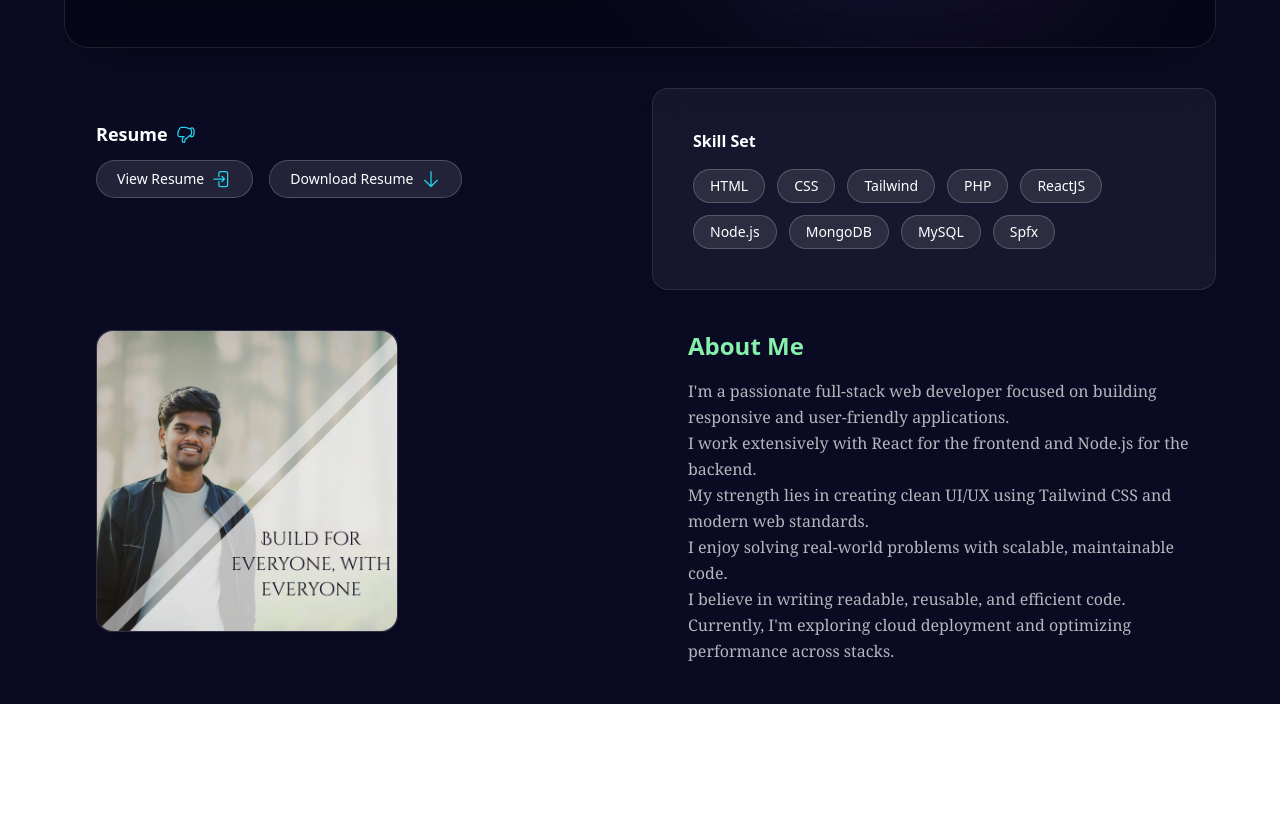
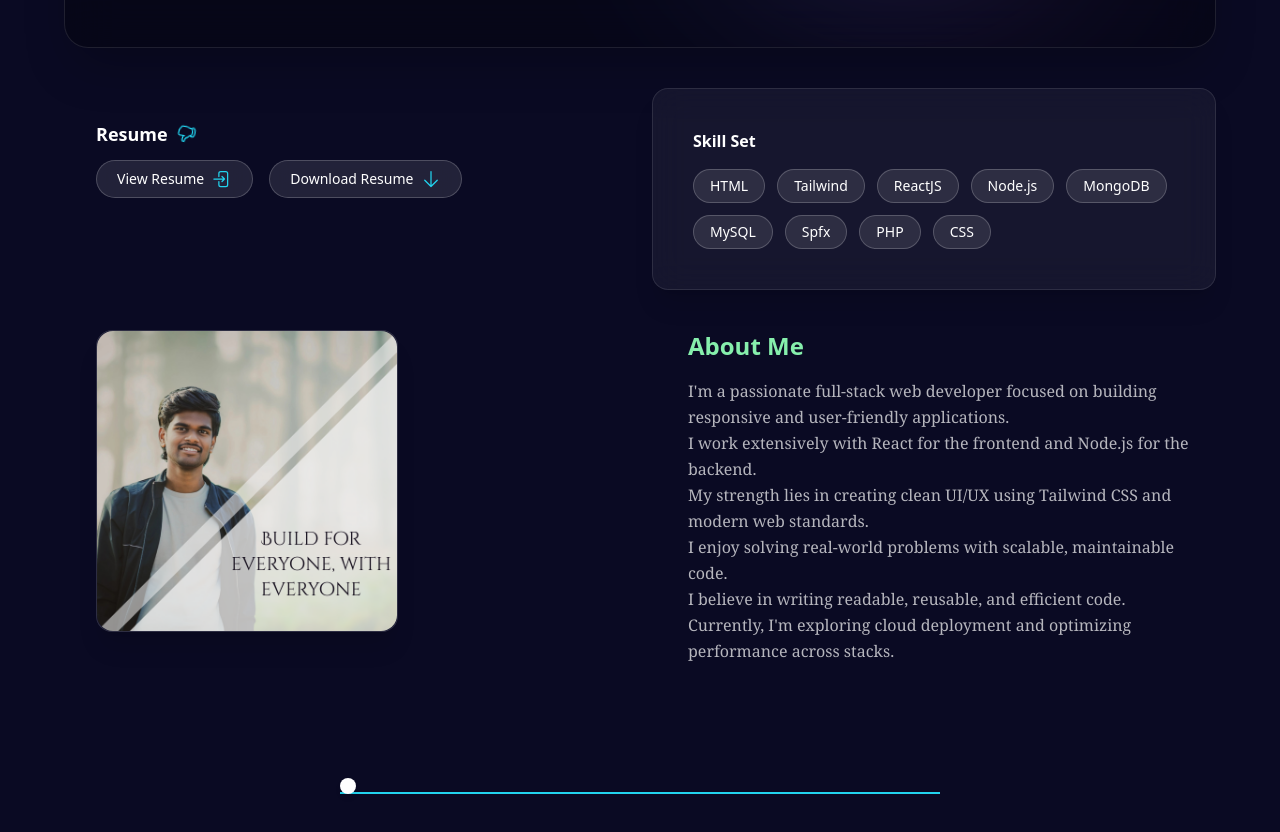
Before and after one commit to manojcoders/protfilo, a React (Create React App) app: page / in a window 1280 px wide. Shown: the part 440-1272 px from the top of the page. Before the commit the page ends 1144 px from the top, so only its background shows below. Built offline with nearby package versions, Linux system fonts and the light colour scheme; the HTML template or start-up script is replaced by a standard one.

Commit message:
Add scroll-based runner animation using Heroicons

```diff
--- a/package.json
+++ b/package.json
@@ -8,8 +8,10 @@
     "@testing-library/jest-dom": "^6.6.3",
     "@testing-library/react": "^16.3.0",
     "@testing-library/user-event": "^13.5.0",
+    "framer-motion": "^12.23.0",
     "react": "^19.1.0",
     "react-dom": "^19.1.0",
+    "react-intersection-observer": "^9.16.0",
     "react-router-dom": "^7.6.3",
     "react-scripts": "5.0.1",
     "web-vitals": "^2.1.4"
--- /dev/null
+++ b/src/AnimatedLine.jsx
@@ -0,0 +1,68 @@
+import React, { useEffect, useState } from "react";
+import { motion, AnimatePresence } from "framer-motion";
+
+const ScrollRunner = () => {
+  const [scrollProgress, setScrollProgress] = useState(0);
+  const [showRunner, setShowRunner] = useState(false);
+
+  useEffect(() => {
+    const handleScroll = () => {
+      const scrollTop = window.scrollY;
+      const docHeight = document.body.scrollHeight - window.innerHeight;
+      const progress = scrollTop / docHeight;
+
+      setScrollProgress(progress);
+      setShowRunner(progress > 0.6); // Change to runner at 60%
+    };
+
+    window.addEventListener("scroll", handleScroll);
+    return () => window.removeEventListener("scroll", handleScroll);
+  }, []);
+
+  const lineWidth = 600;
+  const positionX = scrollProgress * lineWidth;
+
+  return (
+    <div className="w-full flex flex-col items-center mt-32">
+      {/* Line */}
+      <div className="relative w-[600px] h-10 border-t-2 border-cyan-400">
+        {/* Ball moving */}
+        <AnimatePresence>
+          {!showRunner && (
+            <motion.div
+              key="ball"
+              className="absolute -top-4 w-4 h-4 bg-white rounded-full shadow-md"
+              animate={{ x: positionX }}
+              initial={{ opacity: 0 }}
+              animate={{ opacity: 1, x: positionX }}
+              exit={{ opacity: 0 }}
+              transition={{ duration: 1.4 }}
+            />
+          )}
+        </AnimatePresence>
+
+        {/* Running man appears */}
+        <AnimatePresence>
+          {showRunner && (
+            <motion.div
+              key="runner"
+              className="absolute -top-10 text-3xl"
+              initial={{ opacity: 0, scale: 0.7 }}
+              animate={{
+                opacity: 1,
+                scale: 1,
+                x: positionX,
+              }}
+              exit={{ opacity: 0 }}
+              transition={{ duration: 0.4 }}
+            >
+              🏃‍♂️
+            </motion.div>
+          )}
+        </AnimatePresence>
+      </div>
+    </div>
+  );
+};
+
+export default ScrollRunner;
--- a/src/App.css
+++ b/src/App.css
@@ -60,3 +60,38 @@
     opacity: 1;
   }
 }
+/* Preloader Bouncing Dots Animation */
+.loader-dots {
+  display: flex;
+  justify-content: center;
+  align-items: center;
+  gap: 8px;
+  height: 40px;
+}
+
+.loader-dots span {
+  width: 10px;
+  height: 10px;
+  background-color: white;
+  border-radius: 50%;
+  animation: bounce 0.6s infinite ease-in-out;
+}
+
+.loader-dots span:nth-child(2) {
+  animation-delay: 0.2s;
+}
+
+.loader-dots span:nth-child(3) {
+  animation-delay: 0.4s;
+}
+
+@keyframes bounce {
+  0%, 80%, 100% {
+    transform: scale(0.8);
+    opacity: 0.6;
+  }
+  40% {
+    transform: scale(1.3);
+    opacity: 1;
+  }
+}
--- a/src/Home.jsx
+++ b/src/Home.jsx
@@ -6,6 +6,8 @@ import { ArrowDownIcon } from '@heroicons/react/24/outline';
 import './App.css';
 import profileImage from './1711643214041.jpg';
 import profile from './profile.png';
+import AnimatedLine from './AnimatedLine';
+
 
 
 const Home = () => {
@@ -80,7 +82,7 @@ const [isVisible, setIsVisible] = useState(false);
   <div className="bg-white/5 backdrop-blur-lg border border-white/10 rounded-2xl p-6 md:p-10 shadow-xl">
     <h3 className="text-white text-md font-semibold mb-4">Skill Set</h3>
     <div className="flex flex-wrap gap-3">
-      {["HTML", "CSS", "Tailwind", "PHP", "ReactJS", "Node.js", "MongoDB", "MySQL", "Spfx"].map((skill) => (
+      {["HTML", "Tailwind",  "ReactJS", "Node.js", "MongoDB", "MySQL", "Spfx","PHP","CSS",].map((skill) => (
         <span
           key={skill}
           className="text-white text-xs md:text-sm px-4 py-1.5 rounded-full bg-white/10 border border-white/20 hover:bg-white/20 transition"
@@ -122,6 +124,12 @@ const [isVisible, setIsVisible] = useState(false);
     </p>
     </div>
   </div>
+
+  <AnimatedLine />
+
+
+
+
 </section>
   );
 };
--- a/src/Layout.jsx
+++ b/src/Layout.jsx
@@ -8,7 +8,7 @@ const Layout = () => {
 
   useEffect(() => {
     //  Show preloader for exactly 10 seconds
-    const timer = setTimeout(() => setLoading(false), 1000); // 10,000ms = 10s
+    const timer = setTimeout(() => setLoading(false), 2000); // 10,000ms = 10s
     return () => clearTimeout(timer);
   }, []);
 
--- a/src/preloader.jsx
+++ b/src/preloader.jsx
@@ -1,13 +1,16 @@
-// components/Preloader.jsx
 import React from 'react';
-import './App.css'; // keep animation CSS here or use Tailwind
+import './App.css'; // Make sure this includes the loader CSS
 
 const Preloader = () => {
   return (
     <div className="fixed inset-0 bg-black flex items-center justify-center z-50">
       <div className="bg-white/5 backdrop-blur-md border border-white/10 rounded-2xl shadow-xl p-6 flex flex-col items-center">
-        {/* 👇 Use your animation here */}
-        <div className="my-loader"></div>
+        {/* Bouncing Dots Animation */}
+        <div className="loader-dots">
+          <span></span>
+          <span></span>
+          <span></span>
+        </div>
         <p className="text-white text-sm mt-4 font-mono opacity-80">Loading...</p>
       </div>
     </div>
```
Also changed, not shown: 1 other file (tests, documents, lock files or other folders).
